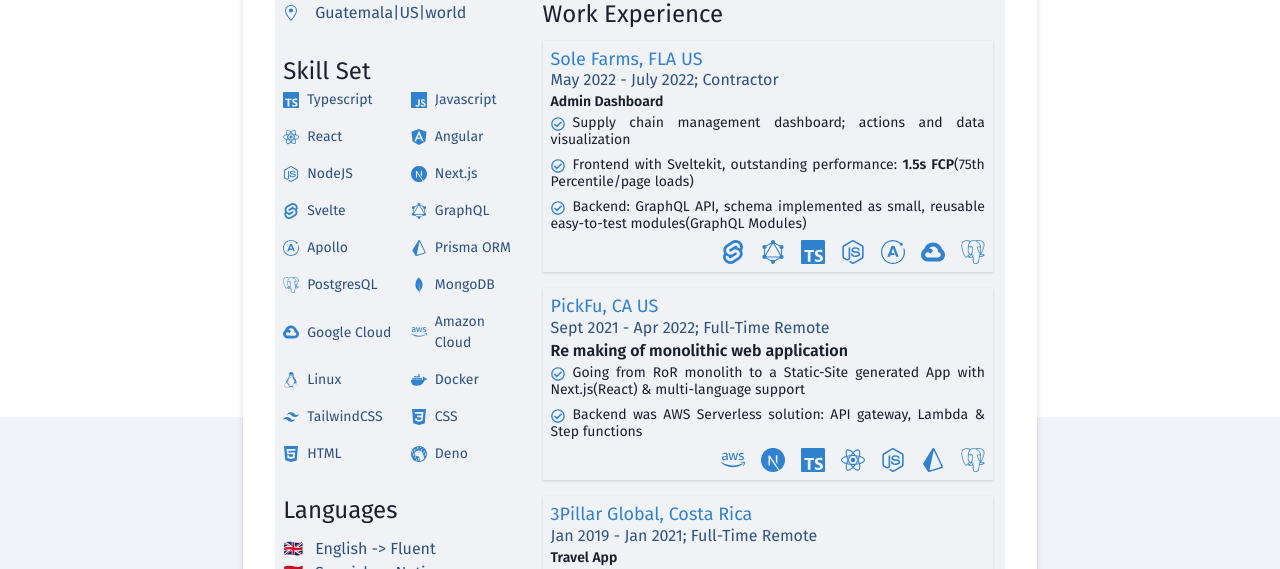
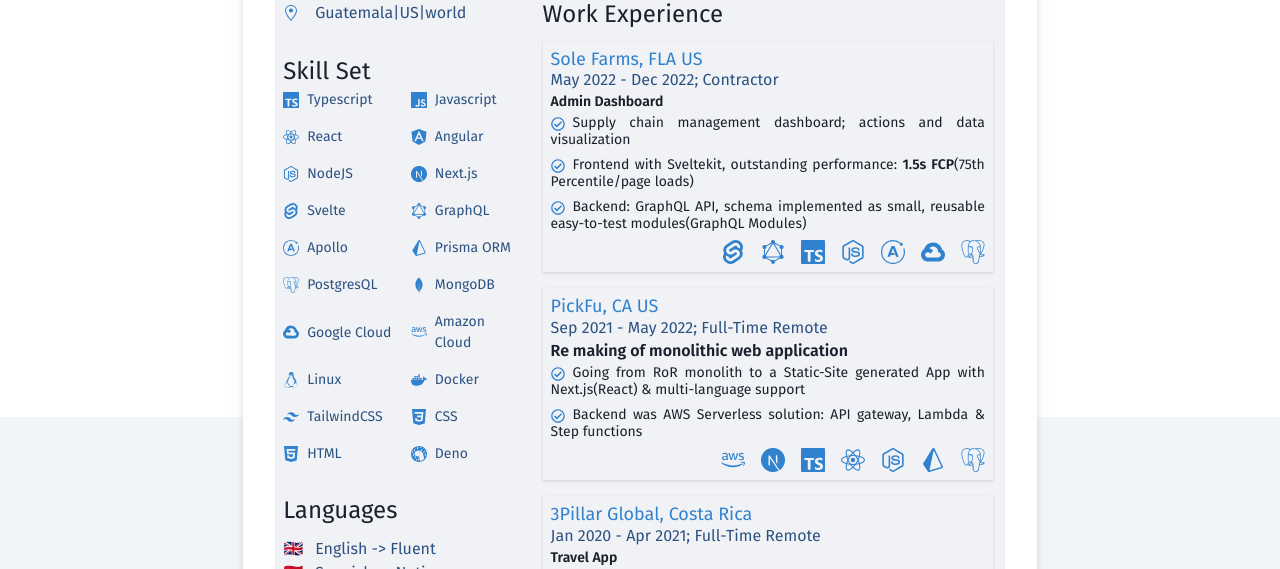
Before and after one commit to renato1010/next-resume, a Next.js app: page / in a window 1280 px wide. Shown: the part 383-952 px from the top of the page. Built offline with nearby package versions, Linux system fonts and the light colour scheme.

Commit message:
Fix typos on job title

```diff
--- a/src/components/ExperinceSection.tsx
+++ b/src/components/ExperinceSection.tsx
@@ -20,10 +20,7 @@
 const ExperienceSection = () => {
   return (
     <VStack spacing="4">
-      <ExperienceItem
-        title="Sole Farms, FLA US"
-        subtitle="May 2022 - July 2022; Contractor"
-      >
+      <ExperienceItem title="Sole Farms, FLA US" subtitle="May 2022 - Dec 2022; Contractor">
         <Text my={1} fontSize="14px" fontWeight="600">
           Admin Dashboard
         </Text>
@@ -35,13 +32,11 @@
           <ListItem>
             <ListIcon as={FaRegCheckCircle} color="blue.500" w="14px" />
             Frontend with Sveltekit, outstanding performance:{" "}
-            <span style={{ fontWeight: "600" }}>1.5s FCP</span>(75th
-            Percentile/page loads)
+            <span style={{ fontWeight: "600" }}>1.5s FCP</span>(75th Percentile/page loads)
           </ListItem>
           <ListItem>
             <ListIcon as={FaRegCheckCircle} color="blue.500" w="14px" />
-            Backend: GraphQL API, schema implemented as small, reusable
-            easy-to-test modules(GraphQL Modules)
+            Backend: GraphQL API, schema implemented as small, reusable easy-to-test modules(GraphQL Modules)
           </ListItem>
         </List>
         <TechItemsRow
@@ -68,23 +63,19 @@
           ]}
         />
       </ExperienceItem>
-      <ExperienceItem
-        title="PickFu, CA US"
-        subtitle="Sept 2021 - Apr 2022; Full-Time Remote"
-      >
+      <ExperienceItem title="PickFu, CA US" subtitle="Sep 2021 - May 2022; Full-Time Remote">
         <Text my={1} fontWeight="600">
           Re making of monolithic web application
         </Text>
         <List spacing={2} fontSize="14px" textAlign="justify">
           <ListItem>
             <ListIcon as={FaRegCheckCircle} color="blue.500" w="14px" />
-            Going from RoR monolith to a Static-Site generated App with
-            Next.js(React) & multi-language support
+            Going from RoR monolith to a Static-Site generated App with Next.js(React) & multi-language
+            support
           </ListItem>
           <ListItem>
             <ListIcon as={FaRegCheckCircle} color="blue.500" w="14px" />
-            Backend was AWS Serverless solution: API gateway, Lambda & Step
-            functions
+            Backend was AWS Serverless solution: API gateway, Lambda & Step functions
           </ListItem>
         </List>
         <TechItemsRow
@@ -114,10 +105,7 @@
           ]}
         />
       </ExperienceItem>
-      <ExperienceItem
-        title="3Pillar Global, Costa Rica"
-        subtitle="Jan 2019 - Jan 2021; Full-Time Remote"
-      >
+      <ExperienceItem title="3Pillar Global, Costa Rica" subtitle="Jan 2020 - Apr 2021; Full-Time Remote">
         <Text my={1} fontSize="14px" fontWeight="600">
           Travel App
         </Text>
@@ -128,10 +116,9 @@
           </ListItem>
           <ListItem>
             <ListIcon as={TbNumber2} color="blue.500" w="14px" />
-            Backend: Google Apigee, API backend; API ecosystem focused on
-            multiple channels and business models serving valuable data and
-            services as APIs for partners and developers alike, generating new
-            revenue streams
+            Backend: Google Apigee, API backend; API ecosystem focused on multiple channels and business
+            models serving valuable data and services as APIs for partners and developers alike, generating
+            new revenue streams
           </ListItem>
         </List>
         <TechItemsRow
```
